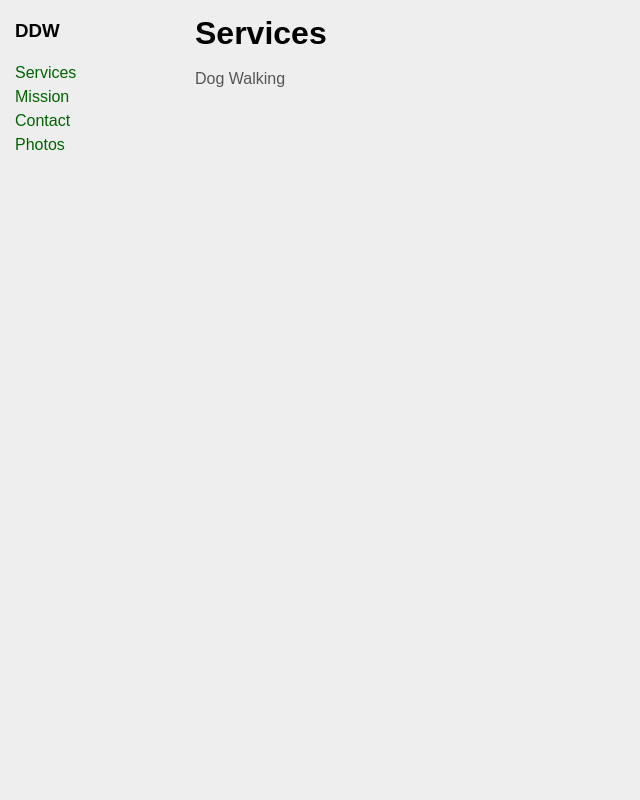
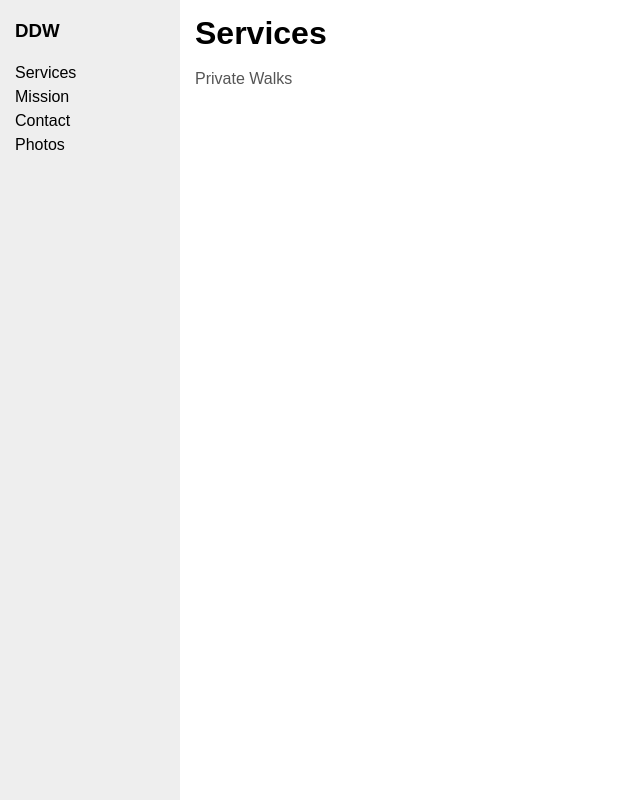
Before and after one commit to Gristom/duostats, a Flask app: page /ddw in a window 1280 px wide. Shown: the whole page, without its empty margins (0-640 px from the left). Run offline with Flask 2, Linux system fonts and the light colour scheme.

Commit message:
Add files via upload

```diff
--- a/app/templates/ddw.html
+++ b/app/templates/ddw.html
@@ -34,7 +34,7 @@
 			right: 0;
 			bottom: 0;
 			overflow: auto;
-			background: #eee;
+			background: #fff;
 		}
 
 		.innertube{
@@ -52,7 +52,7 @@
 		}
 
 		nav ul a {
-			color: darkgreen;
+			color: black;
 			text-decoration: none;
 		}
 
@@ -78,7 +78,7 @@
 			<div class="innertube">
 
 			<h1>Services</h1>
-			<p>Dog Walking</p>
+			<p>Private Walks</p>
 
 			</div>
 		</main>
```
